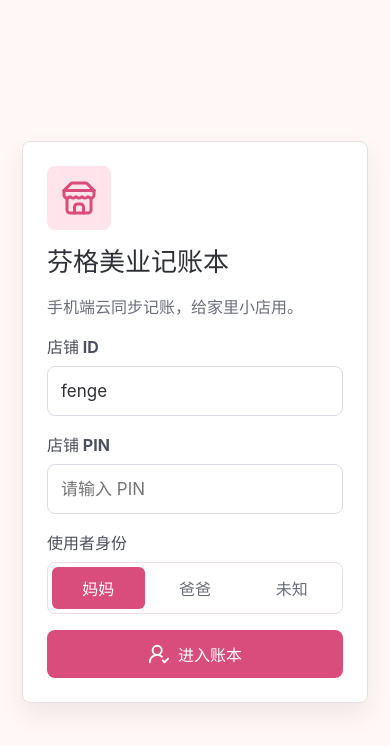
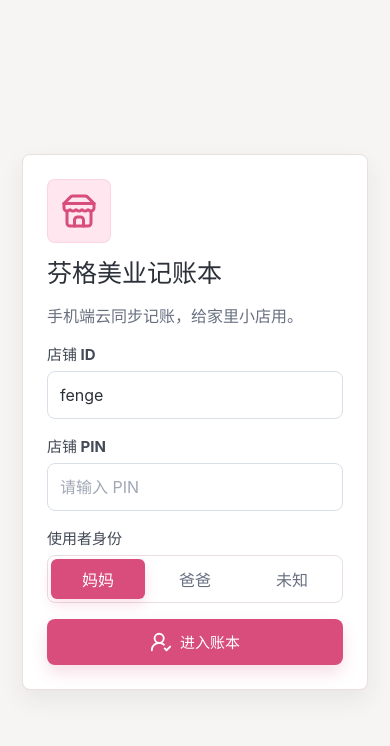
Before and after one commit to ljl71/fenge-bookkeeping, a React (Vite) app: page / in a window 390 px wide. Shown: the top 746 px of the page. Built offline with nearby package versions, Linux system fonts and the light colour scheme; no server answers.

Commit message:
style: polish mobile interface

```diff
--- a/src/styles/global.css
+++ b/src/styles/global.css
@@ -1,23 +1,32 @@
 :root {
   font-family: Inter, "PingFang SC", "Microsoft YaHei", system-ui, -apple-system, BlinkMacSystemFont, sans-serif;
-  color: #2f3137;
-  background: #fff8f7;
+  color: #2c3038;
+  background: #f7f4f4;
   font-synthesis: none;
   text-rendering: optimizeLegibility;
   -webkit-font-smoothing: antialiased;
+  --text: #2c3038;
+  --text-soft: #687080;
+  --text-faint: #8a91a0;
+  --surface: rgba(255, 255, 255, 0.94);
+  --surface-strong: #fff;
+  --line: #eadedf;
+  --line-strong: #d9dfe8;
   --pink: #d84d7b;
-  --pink-soft: #ffe4ec;
-  --green: #16845d;
-  --green-soft: #e4f7ef;
-  --orange: #c2662b;
+  --pink-strong: #c73f6d;
+  --pink-soft: #ffe6ef;
+  --green: #12835a;
+  --green-soft: #e6f7ef;
+  --orange: #b8642b;
   --orange-soft: #fff0df;
   --blue: #2f6fbd;
-  --blue-soft: #e6f0ff;
-  --line: #eadfe0;
-  --text-soft: #6b6f7b;
+  --blue-strong: #245fa8;
+  --blue-soft: #e9f2ff;
   --danger: #c73939;
   --danger-soft: #ffe7e7;
-  --shadow: 0 12px 26px rgba(54, 36, 44, 0.08);
+  --focus: 0 0 0 3px rgba(216, 77, 123, 0.16);
+  --shadow: 0 10px 24px rgba(42, 38, 44, 0.07);
+  --shadow-soft: 0 5px 14px rgba(42, 38, 44, 0.05);
 }
 
 * {
@@ -32,7 +41,7 @@ body,
 }
 
 body {
-  background: #fff8f7;
+  background: #f7f4f4;
 }
 
 button,
@@ -56,15 +65,17 @@ button:disabled {
   width: min(100%, 520px);
   min-height: 100vh;
   margin: 0 auto;
-  padding: env(safe-area-inset-top) 14px calc(86px + env(safe-area-inset-bottom));
-  background: linear-gradient(180deg, #fff8f7 0, #f9fbff 42%, #fff8f7 100%);
+  padding: env(safe-area-inset-top) 14px calc(82px + env(safe-area-inset-bottom));
+  background:
+    linear-gradient(180deg, rgba(255, 250, 251, 0.98) 0, rgba(247, 251, 255, 0.96) 48%, rgba(255, 250, 252, 0.98) 100%),
+    #fff;
 }
 
 .page {
   display: flex;
   flex-direction: column;
-  gap: 18px;
-  padding-top: 16px;
+  gap: 16px;
+  padding-top: 14px;
 }
 
 .login-screen {
@@ -72,7 +83,7 @@ button:disabled {
   display: grid;
   place-items: center;
   padding: 22px;
-  background: #fff8f7;
+  background: #f7f4f4;
 }
 
 .login-card {
@@ -83,7 +94,7 @@ button:disabled {
   padding: 24px;
   border: 1px solid var(--line);
   border-radius: 8px;
-  background: #fff;
+  background: var(--surface-strong);
   box-shadow: var(--shadow);
 }
 
@@ -95,6 +106,7 @@ button:disabled {
   border-radius: 8px;
   color: var(--pink);
   background: var(--pink-soft);
+  box-shadow: inset 0 0 0 1px rgba(216, 77, 123, 0.12);
 }
 
 h1,
@@ -105,12 +117,15 @@ p {
 }
 
 h1 {
-  font-size: 26px;
-  line-height: 1.2;
+  color: var(--text);
+  font-size: 25px;
+  line-height: 1.18;
+  letter-spacing: 0;
 }
 
 h2 {
-  font-size: 20px;
+  color: var(--text);
+  font-size: 19px;
   line-height: 1.25;
 }
 
@@ -119,6 +134,7 @@ h2 {
   align-items: flex-start;
   justify-content: space-between;
   gap: 12px;
+  padding: 2px 0;
 }
 
 .page-header p,
@@ -126,6 +142,7 @@ h2 {
 .empty-state p,
 small {
   color: var(--text-soft);
+  line-height: 1.4;
 }
 
 .page-header__action {
@@ -153,6 +170,7 @@ small {
   color: var(--text-soft);
   font-size: 14px;
   font-weight: 800;
+  line-height: 1;
 }
 
 .panel,
@@ -163,15 +181,15 @@ small {
 .notice {
   border: 1px solid var(--line);
   border-radius: 8px;
-  background: rgba(255, 255, 255, 0.92);
-  box-shadow: 0 6px 16px rgba(54, 36, 44, 0.05);
+  background: var(--surface);
+  box-shadow: var(--shadow-soft);
 }
 
 .panel {
   display: flex;
   flex-direction: column;
-  gap: 14px;
-  padding: 14px;
+  gap: 12px;
+  padding: 13px;
 }
 
 .panel-title-row {
@@ -190,30 +208,32 @@ small {
 .summary-grid {
   display: grid;
   grid-template-columns: repeat(2, minmax(0, 1fr));
-  gap: 10px;
+  gap: 9px;
 }
 
 .summary-card {
-  min-height: 88px;
+  min-height: 82px;
   display: flex;
   flex-direction: column;
   justify-content: space-between;
-  padding: 14px;
+  padding: 12px;
 }
 
 .summary-card span {
   color: var(--text-soft);
-  font-size: 15px;
+  font-size: 14px;
+  line-height: 1.25;
 }
 
 .summary-card strong {
-  font-size: 23px;
+  color: var(--text);
+  font-size: 22px;
   line-height: 1.2;
 }
 
 .summary-card--income {
   background: var(--green-soft);
-  border-color: #b6ead4;
+  border-color: #bdebd7;
 }
 
 .summary-card--expense {
@@ -225,13 +245,13 @@ small {
 .field-group {
   display: flex;
   flex-direction: column;
-  gap: 8px;
+  gap: 7px;
 }
 
 .field span,
 .field-label {
-  color: #4d515d;
-  font-size: 16px;
+  color: #424a57;
+  font-size: 15px;
   font-weight: 700;
 }
 
@@ -239,13 +259,27 @@ input,
 select,
 textarea {
   width: 100%;
-  min-height: 50px;
-  padding: 12px 13px;
-  border: 1px solid #d8dce5;
+  min-height: 48px;
+  padding: 11px 12px;
+  border: 1px solid var(--line-strong);
   border-radius: 8px;
-  background: #fff;
-  color: #2f3137;
-  font-size: 17px;
+  background: var(--surface-strong);
+  color: var(--text);
+  font-size: 16px;
+  outline: none;
+  transition: border-color 0.16s ease, box-shadow 0.16s ease, background-color 0.16s ease;
+}
+
+input:focus,
+select:focus,
+textarea:focus {
+  border-color: var(--pink);
+  box-shadow: var(--focus);
+}
+
+input::placeholder,
+textarea::placeholder {
+  color: #a1a8b5;
 }
 
 textarea {
@@ -254,18 +288,23 @@ textarea {
 }
 
 .button {
-  min-height: 48px;
+  min-height: 46px;
   display: inline-flex;
   align-items: center;
   justify-content: center;
   gap: 8px;
   border: 1px solid transparent;
   border-radius: 8px;
-  padding: 10px 14px;
-  color: #2f3137;
-  background: #fff;
-  font-size: 16px;
+  padding: 9px 13px;
+  color: var(--text);
+  background: var(--surface-strong);
+  font-size: 15px;
   font-weight: 800;
+  transition: transform 0.16s ease, box-shadow 0.16s ease, border-color 0.16s ease, background-color 0.16s ease;
+}
+
+.button:active {
+  transform: translateY(1px);
 }
 
 .button--block {
@@ -275,16 +314,18 @@ textarea {
 .button--primary {
   color: #fff;
   background: var(--pink);
+  box-shadow: 0 8px 16px rgba(216, 77, 123, 0.18);
 }
 
 .button--secondary {
   color: #fff;
   background: var(--blue);
+  box-shadow: 0 8px 16px rgba(47, 111, 189, 0.16);
 }
 
 .button--ghost {
   border-color: var(--line);
-  background: #fff;
+  background: var(--surface-strong);
 }
 
 .button--danger {
@@ -298,10 +339,30 @@ textarea {
   font-size: 14px;
 }
 
+@media (hover: hover) {
+  .button:hover,
+  .picker-list button:hover,
+  .settings-list button:hover,
+  .export-menu button:hover,
+  .chip:hover,
+  .icon-button:hover {
+    border-color: #cfd8e5;
+    box-shadow: 0 8px 18px rgba(42, 38, 44, 0.07);
+  }
+
+  .button--primary:hover {
+    background: var(--pink-strong);
+  }
+
+  .button--secondary:hover {
+    background: var(--blue-strong);
+  }
+}
+
 .quick-actions {
   display: grid;
   grid-template-columns: 1fr 1fr;
-  gap: 10px;
+  gap: 9px;
 }
 
 .quick-actions--income .button--primary {
@@ -311,11 +372,11 @@ textarea {
 .segmented {
   display: grid;
   grid-template-columns: repeat(5, minmax(0, 1fr));
-  gap: 4px;
-  padding: 4px;
+  gap: 3px;
+  padding: 3px;
   border: 1px solid var(--line);
   border-radius: 8px;
-  background: #fff;
+  background: rgba(255, 255, 255, 0.78);
 }
 
 .segmented--large {
@@ -323,17 +384,19 @@ textarea {
 }
 
 .segmented button {
-  min-height: 42px;
+  min-height: 40px;
   border: 0;
   border-radius: 6px;
   background: transparent;
   color: var(--text-soft);
   font-weight: 800;
+  transition: background-color 0.16s ease, color 0.16s ease;
 }
 
 .segmented button.is-selected {
   color: #fff;
   background: var(--pink);
+  box-shadow: 0 6px 13px rgba(216, 77, 123, 0.16);
 }
 
 .sticky-segmented {
@@ -369,7 +432,7 @@ textarea {
 }
 
 .query-filter-panel {
-  gap: 10px;
+  gap: 9px;
 }
 
 .query-filter-panel .field,
@@ -379,19 +442,19 @@ textarea {
 
 .query-filter-panel input,
 .query-filter-panel select {
-  min-height: 44px;
-  padding: 9px 11px;
+  min-height: 43px;
+  padding: 8px 11px;
   font-size: 16px;
 }
 
 .query-filter-panel .segmented button {
-  min-height: 38px;
+  min-height: 37px;
 }
 
 .query-filter-grid {
   display: grid;
   grid-template-columns: repeat(2, minmax(0, 1fr));
-  gap: 10px;
+  gap: 9px;
 }
 
 .query-filter-grid__wide {
@@ -402,54 +465,68 @@ textarea {
   display: grid;
   grid-template-columns: repeat(3, minmax(0, 1fr));
   gap: 8px;
+  padding-top: 1px;
 }
 
 .export-menu button {
-  min-height: 44px;
+  min-height: 43px;
   display: inline-flex;
   align-items: center;
   justify-content: center;
   gap: 6px;
   border: 1px solid var(--line);
   border-radius: 8px;
-  background: #fff;
-  color: #2f3137;
+  background: var(--surface-strong);
+  color: var(--text);
   font-weight: 800;
+  transition: box-shadow 0.16s ease, border-color 0.16s ease, background-color 0.16s ease;
 }
 
 .query-stat-strip,
 .dashboard-stat-strip {
   display: grid;
   grid-template-columns: repeat(4, minmax(0, 1fr));
-  gap: 8px;
+  gap: 7px;
 }
 
 .query-stat-strip span,
 .dashboard-stat-strip span {
-  min-height: 58px;
+  min-height: 54px;
   display: flex;
   min-width: 0;
   flex-direction: column;
   justify-content: center;
-  gap: 4px;
-  padding: 8px 10px;
+  gap: 3px;
+  padding: 7px 9px;
   border: 1px solid var(--line);
   border-radius: 8px;
-  background: rgba(255, 255, 255, 0.92);
+  background: var(--surface);
   color: var(--text-soft);
   font-size: 13px;
+  box-shadow: 0 4px 10px rgba(42, 38, 44, 0.035);
 }
 
 .query-stat-strip strong,
 .dashboard-stat-strip strong {
-  color: #2f3137;
-  font-size: 18px;
+  color: var(--text);
+  font-size: 17px;
   line-height: 1.15;
 }
 
 .dashboard-stat-strip span {
-  min-height: 54px;
-  padding: 7px 9px;
+  min-height: 52px;
+}
+
+.query-stat-strip span:nth-child(2),
+.dashboard-stat-strip span:nth-child(1) {
+  border-color: #bdebd7;
+  background: var(--green-soft);
+}
+
+.query-stat-strip span:nth-child(3),
+.dashboard-stat-strip span:nth-child(3) {
+  border-color: #d2e4ff;
+  background: var(--blue-soft);
 }
 
 .scroll-panel {
@@ -458,15 +535,29 @@ textarea {
   gap: 8px;
   overflow-y: auto;
   overscroll-behavior: contain;
-  padding-right: 2px;
+  padding-right: 3px;
+  scrollbar-gutter: stable;
+}
+
+.scroll-panel::-webkit-scrollbar {
+  width: 6px;
+}
+
+.scroll-panel::-webkit-scrollbar-thumb {
+  border-radius: 999px;
+  background: #cfd8e5;
+}
+
+.scroll-panel::-webkit-scrollbar-track {
+  background: transparent;
 }
 
 .dashboard-ledger-scroll {
-  max-height: min(46vh, 420px);
+  max-height: min(47vh, 430px);
 }
 
 .query-ledger-scroll {
-  max-height: min(48vh, 460px);
+  max-height: min(49vh, 470px);
 }
 
 .chip-grid {
@@ -476,11 +567,13 @@ textarea {
 }
 
 .chip {
-  min-height: 48px;
-  border: 1px solid #d8dce5;
+  min-height: 46px;
+  border: 1px solid var(--line-strong);
   border-radius: 8px;
-  background: #fff;
+  background: var(--surface-strong);
   font-weight: 800;
+  color: var(--text);
+  transition: box-shadow 0.16s ease, border-color 0.16s ease, background-color 0.16s ease;
 }
 
 .chip.is-selected {
@@ -496,7 +589,7 @@ textarea {
   padding: 12px;
   border: 1px dashed #d7c7cd;
   border-radius: 8px;
-  background: #fffdfd;
+  background: rgba(255, 255, 255, 0.74);
 }
 
 .picker-list {
@@ -507,7 +600,7 @@ textarea {
 
 .picker-list button,
 .settings-list button {
-  min-height: 54px;
+  min-height: 52px;
   display: flex;
   align-items: center;
   justify-content: space-between;
@@ -515,8 +608,10 @@ textarea {
   border: 1px solid var(--line);
   border-radius: 8px;
   padding: 12px;
-  background: #fff;
+  background: var(--surface-strong);
+  color: var(--text);
   text-align: left;
+  transition: box-shadow 0.16s ease, border-color 0.16s ease, background-color 0.16s ease;
 }
 
 .picker-list button span {
@@ -528,12 +623,14 @@ textarea {
   display: flex;
   justify-content: space-between;
   gap: 8px;
-  padding: 10px;
+  padding: 9px;
+  border-color: #eadfe2;
+  background: rgba(255, 255, 255, 0.96);
 }
 
 .transaction-card__main {
   display: grid;
-  grid-template-columns: 46px 1fr;
+  grid-template-columns: 44px 1fr;
   gap: 8px;
   min-width: 0;
 }
@@ -545,18 +642,20 @@ textarea {
 .transaction-card__date {
   display: grid;
   place-items: center;
-  width: 44px;
-  height: 44px;
+  width: 42px;
+  height: 42px;
   border-radius: 8px;
   background: var(--blue-soft);
   color: var(--blue);
-  font-size: 15px;
+  border: 1px solid #d5e5ff;
+  font-size: 14px;
   font-weight: 900;
 }
 
 .transaction-card p {
-  margin-top: 2px;
+  margin-top: 1px;
   color: #3c424d;
+  line-height: 1.35;
 }
 
 .transaction-card p,
@@ -568,9 +667,14 @@ textarea {
   display: flex;
   flex-direction: column;
   align-items: flex-end;
-  justify-content: space-between;
-  gap: 8px;
+  justify-content: center;
+  gap: 7px;
   flex: 0 0 auto;
+}
+
+.transaction-card__side > strong {
+  font-size: 16px;
+  line-height: 1;
 }
 
 .transaction-card.is-income .transaction-card__side > strong {
@@ -584,18 +688,19 @@ textarea {
 .icon-actions {
   display: flex;
   align-items: center;
-  gap: 6px;
+  gap: 5px;
 }
 
 .icon-button {
-  width: 36px;
-  height: 36px;
+  width: 34px;
+  height: 34px;
   display: grid;
   place-items: center;
   border: 1px solid var(--line);
   border-radius: 8px;
-  background: #fff;
+  background: var(--surface-strong);
   color: var(--blue);
+  transition: box-shadow 0.16s ease, border-color 0.16s ease, background-color 0.16s ease;
 }
 
 .icon-button--danger,
@@ -619,7 +724,7 @@ textarea {
   display: flex;
   flex-direction: column;
   gap: 6px;
-  padding: 18px;
+  padding: 16px;
   text-align: center;
 }
 
@@ -655,14 +760,15 @@ textarea {
   grid-template-columns: repeat(5, 1fr);
   gap: 2px;
   margin: 0 auto;
-  padding: 8px 10px calc(8px + env(safe-area-inset-bottom));
-  border-top: 1px solid var(--line);
-  background: rgba(255, 255, 255, 0.96);
-  box-shadow: 0 -8px 18px rgba(44, 45, 55, 0.08);
+  padding: 7px 10px calc(7px + env(safe-area-inset-bottom));
+  border-top: 1px solid rgba(217, 223, 232, 0.82);
+  background: rgba(255, 255, 255, 0.9);
+  box-shadow: 0 -10px 22px rgba(44, 45, 55, 0.08);
+  backdrop-filter: blur(14px);
 }
 
 .bottom-nav__item {
-  min-height: 58px;
+  min-height: 55px;
   display: flex;
   flex-direction: column;
   align-items: center;
@@ -672,24 +778,26 @@ textarea {
   border-radius: 8px;
   background: transparent;
   color: var(--text-soft);
-  font-size: 13px;
+  font-size: 12px;
   font-weight: 800;
+  transition: background-color 0.16s ease, color 0.16s ease, box-shadow 0.16s ease;
 }
 
 .bottom-nav__item.is-active {
   color: var(--pink);
   background: var(--pink-soft);
+  box-shadow: inset 0 0 0 1px rgba(216, 77, 123, 0.08), 0 5px 12px rgba(216, 77, 123, 0.12);
 }
 
 .toast {
   position: fixed;
   right: 16px;
-  bottom: calc(92px + env(safe-area-inset-bottom));
+  bottom: calc(88px + env(safe-area-inset-bottom));
   left: 16px;
   z-index: 20;
   max-width: 480px;
   margin: 0 auto;
-  padding: 14px;
+  padding: 13px;
   border-radius: 8px;
   color: #fff;
   text-align: center;
@@ -716,7 +824,8 @@ textarea {
   display: grid;
   place-items: center;
   padding: 18px;
-  background: rgba(36, 26, 31, 0.42);
+  background: rgba(36, 26, 31, 0.38);
+  backdrop-filter: blur(3px);
 }
 
 .dialog {
@@ -725,8 +834,10 @@ textarea {
   flex-direction: column;
   gap: 16px;
   padding: 20px;
+  border: 1px solid var(--line);
   border-radius: 8px;
-  background: #fff;
+  background: var(--surface-strong);
+  box-shadow: var(--shadow);
 }
 
 .dialog__actions {
@@ -739,7 +850,7 @@ textarea {
 .config-list {
   display: flex;
   flex-direction: column;
-  gap: 10px;
+  gap: 9px;
 }
 
 .file-input-hidden {
@@ -747,7 +858,7 @@ textarea {
 }
 
 .config-list > div {
-  min-height: 54px;
+  min-height: 52px;
   display: flex;
   align-items: center;
   justify-content: space-between;
@@ -755,7 +866,7 @@ textarea {
   padding: 10px;
   border: 1px solid var(--line);
   border-radius: 8px;
-  background: #fff;
+  background: var(--surface-strong);
 }
 
 .config-list em {
@@ -769,6 +880,7 @@ textarea {
   display: grid;
   grid-template-columns: 1fr 92px auto;
   gap: 8px;
+  align-items: end;
 }
 
 .inline-form select {
@@ -790,18 +902,18 @@ textarea {
   align-items: center;
   justify-content: space-between;
   gap: 12px;
-  padding: 10px 0;
+  padding: 9px 0;
   border-bottom: 1px solid var(--line);
 }
 
 .table-list > button {
   width: 100%;
-  min-height: 64px;
+  min-height: 60px;
   display: flex;
   align-items: center;
   justify-content: space-between;
   gap: 12px;
-  padding: 10px 0;
+  padding: 9px 0;
   border: 0;
   border-bottom: 1px solid var(--line);
   background: transparent;
@@ -828,9 +940,9 @@ textarea {
 }
 
 .bar-track {
-  height: 12px;
+  height: 10px;
   overflow: hidden;
-  border-radius: 999px;
+  border-radius: 8px;
   background: #edf0f4;
 }
 
@@ -843,7 +955,6 @@ textarea {
 
 @media (max-width: 390px) {
   .summary-grid,
-  .quick-actions,
   .two-cols {
     grid-template-columns: 1fr;
   }
@@ -872,7 +983,20 @@ textarea {
 
   .query-stat-strip,
   .dashboard-stat-strip {
-    grid-template-columns: repeat(2, minmax(0, 1fr));
+    grid-template-columns: repeat(4, minmax(0, 1fr));
+    gap: 6px;
+  }
+
+  .query-stat-strip span,
+  .dashboard-stat-strip span {
+    min-height: 48px;
+    padding: 6px 7px;
+    font-size: 12px;
+  }
+
+  .query-stat-strip strong,
+  .dashboard-stat-strip strong {
+    font-size: 16px;
   }
 
   .page-header {
```
